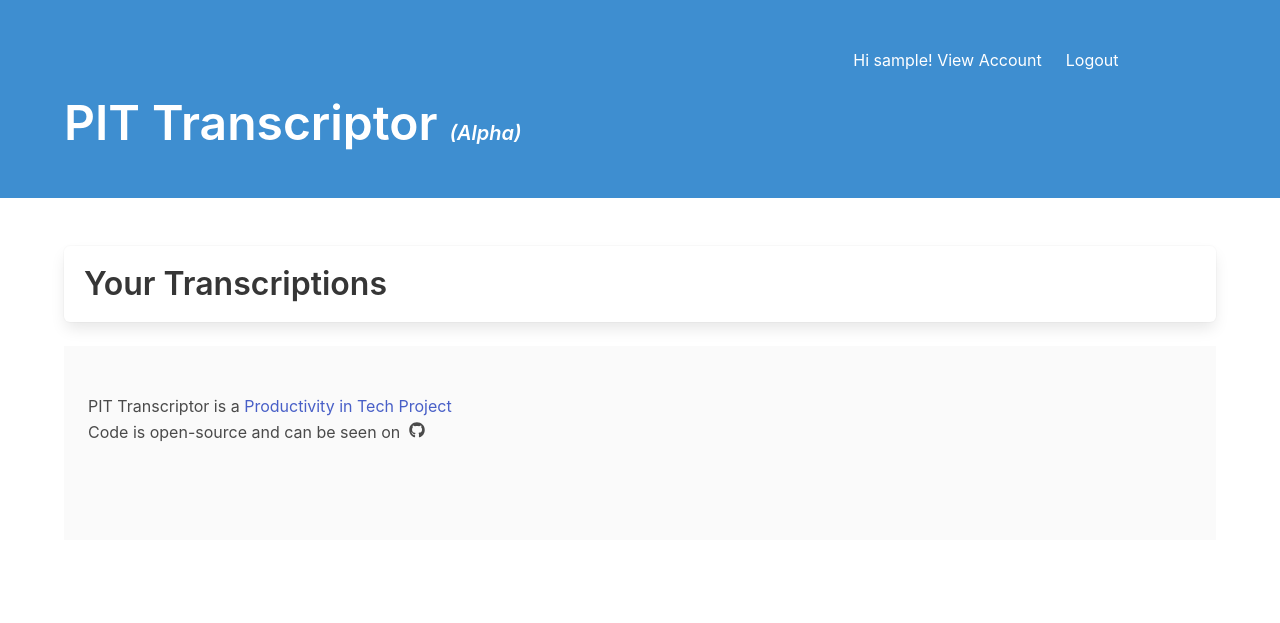
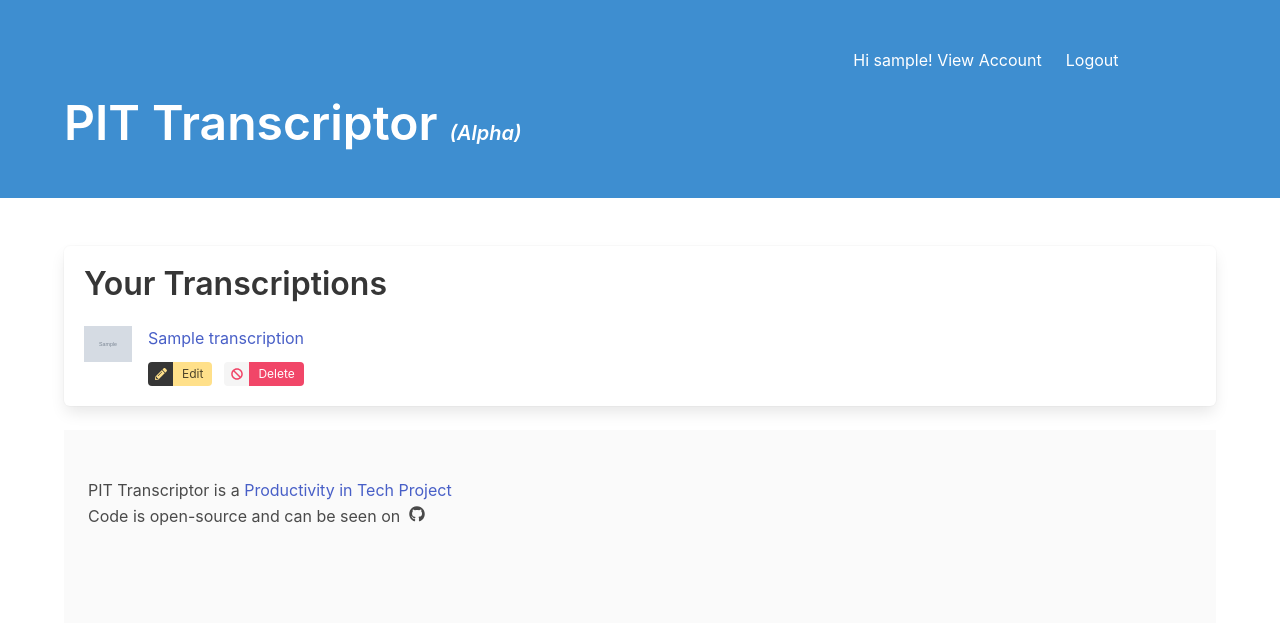
Before and after one commit to productivity-in-tech/pit_transcriptor_django, a Django app: page /transcription/list/ in a window 1280 px wide. Shown: the top 623 px of the page. Run offline with Django 3.2, Linux system fonts and the light colour scheme; a user stored in the database is signed in; tables that the repository leaves empty hold one stand-in row (values such as "Sample post"); grey boxes marked "Sample" are stand-in pictures; some libraries are stand-ins or nearby versions.

Commit message:
transcription text download

```diff
--- a/projects/models.py
+++ b/projects/models.py
@@ -71,6 +71,18 @@ class Project(models.Model):
                     })
         return  feed_data_items
 
+    def bulk_replace(self, find_text, replace_text):
+        for transcription in Transcription.objects.filter(project=self):
+            transcription.update_transcription_text(
+                    find_text,
+                    replace_text,
+                    )
+
+class ProjectDictionaryItem(models.Model):
+    project = models.ForeignKey(Project, on_delete=models.CASCADE)
+    find_text = models.CharField(max_length=250)
+    replace_text = models.CharField(max_length=250)
+
 
 class ProjectsFollowing(models.Model):
     project = models.ForeignKey(Project, on_delete=models.CASCADE)
--- a/projects/urls.py
+++ b/projects/urls.py
@@ -43,4 +43,8 @@ urlpatterns = [
             views.UserProjectsFollowedListView.as_view(),
             name='user_project_following',
             ),
+        path('dictionary/list/<int:project_pk>',
+            views.ProjectDictionaryListView.as_view(),
+            name='project_dictionary_list',
+            ),
         ]
--- a/templates/projects_list.html
+++ b/templates/projects_list.html
@@ -12,7 +12,9 @@
             {% if project.project_image %}
               <div class="card-image">
                 <figure class="image is-1x1">
-                  <img src="{{project.project_image.url}}">
+                  <a class="has-text-dark" href="{% url 'project_detail' project.pk %}">
+                    <img src="{{project.project_image.url}}">
+                  </a>
                 </figure>
             </div>
             {% endif %}
--- a/templates/quick_actions.html
+++ b/templates/quick_actions.html
@@ -18,7 +18,7 @@
                 </a>
                 <a
                   class="tag is-warning is-light"
-                  href="{% url 'user_transcription_list'">
+                  href="{% url 'user_transcription_list' %}">
                   Manage
                 </a>
               </span>
--- a/transcriptions/models.py
+++ b/transcriptions/models.py
@@ -1,3 +1,4 @@
+import re
 from django.conf import settings
 from django.utils import timezone
 from django.db import models
@@ -113,8 +114,20 @@ class Transcription(models.Model):
         return transcription_text
 
 
+    def update_transcription_text(self, find_text, replace_text):
+        new_text = re.sub(
+            find_text,
+            replace_text,
+            self.transcription_text,
+            flags=re.IGNORECASE,
+            )
+        self.transcription_text = new_text
+
+
+
     def __str__(self):
         return self.name
+
 
 
 class TranscriptionEdit(models.Model):
--- a/transcriptions/templates/list.html
+++ b/transcriptions/templates/list.html
@@ -6,7 +6,54 @@
      <div class="box">
        <h1 class="title is-3"> Your Transcriptions</h1>
        {% for transcription in object_list %}
-       {{transcription}}
+
+       <div class="media">
+         {% if transcription.project.project_image %}
+         <div class="media-left">
+           <figure class="image is-48x48">
+             <img src="{{transcription.project.project_image.url}}">
+           </figure>
+         </div>
+         {% endif %}
+         <div class="media-content">
+           <div class="content">
+             <a href="{% url 'transcription_detail' transcription.pk %}">
+               {{transcription}}
+             </a>
+           </div>
+
+           <div class="level is-mobile">
+             <div class="level-left">
+               <div class="level-item">
+                 <div class="tags has-addons">
+                   <div class="tag is-dark">
+                     <span class="icon is-small has-text-warning">
+                   <icon class="fas fa-pencil-alt">
+                   </icon>
+                 </span>
+                   </div>
+                   <div class="tag is-warning">
+                     Edit
+                   </div>
+                   </div>
+               </div>
+                 <div class="level-item">
+                   <div class="tags has-addons">
+                     <div class="tag">
+                       <span class="icon is-small has-text-danger">
+                         <icon class="fas fa-ban">
+                         </icon>
+                       </span>
+                     </div>
+                     <div class="tag is-danger">
+                       Delete
+                     </div>
+                   </div>
+                 </div>
+              </div>
+             </div>
+           </div>
+       </div>
        {% endfor %}
      </div>
  {% endblock %}
--- a/transcriptions/templates/transcriptions/detail.html
+++ b/transcriptions/templates/transcriptions/detail.html
@@ -27,6 +27,11 @@
 
   <section class="section">
     <h1 class="title is-5"> Transcription Text
+      <span class="icon">
+        <a href="{% url 'download_transcription' object.pk %}">
+        <icon class="fas fa-download has-text-link"></icon>
+        </a>
+      </span>
       {% if user == object.owner %}
       <a class="tag is-light has-text-link"
       href="{% url 'transcription_mod_approve_text' object.pk %}">
--- a/transcriptions/urls.py
+++ b/transcriptions/urls.py
@@ -44,4 +44,7 @@ urlpatterns = [
             'bulk-replace/<int:pk>',
             views.bulk_replace,
             name='transcription_bulk_replace_text'),
+        path('download/<int:pk>',
+            views.download_transcription_text,
+            name='download_transcription')
         ]
--- a/transcriptions/views.py
+++ b/transcriptions/views.py
@@ -1,5 +1,6 @@
 import re
 
+from django.http import HttpResponse
 from django.contrib.auth import get_user_model
 from django.contrib.auth.mixins import LoginRequiredMixin
 from django.contrib.auth.models import User
@@ -32,7 +33,7 @@ class UserTranscriptionListView(LoginRequiredMixin, ListView):
     template_name = 'list.html'
 
     def get_queryset(self):
-        pass
+        return Transcription.objects.filter(owner=self.request.user)
 
 
 
@@ -157,14 +158,10 @@ class TranscriptionTextModeratedApprovalView(LoginRequiredMixin, UpdateView):
 
 @require_http_methods(["POST"])
 def bulk_replace(request, pk):
-    starting_text = Transcription.objects.get(pk=pk).transcription_text
-    new_text = re.sub(
-            request.POST['search-for'],
-            request.POST['replace-with'],
-            starting_text,
-            flags=re.IGNORECASE,
+    return Transcription.objects.get(pk=pk).update_transcription_text(
+            find_text=request.POST['search-for'],
+            replace_text=request.POST['replace-with'],
             )
-    Transcription.objects.filter(pk=pk).update(transcription_text=new_text)
     return redirect('transcription_detail', pk=pk)
 
 
@@ -173,3 +170,12 @@ def start_transcription(request, pk):
     Transcription.objects.get(pk=pk).start_transcription()
     Transcription.objects.filter(pk=pk).update(status='in_progress')
     return redirect('transcription_detail', pk=pk)
+
+
+def download_transcription_text(request, pk):
+    transcription = Transcription.objects.get(pk=pk)
+    content = transcription.transcription_text
+    content_disposition = f'attachment; filename={transcription.name}.txt'
+    response = HttpResponse(content, content_type='text/plain')
+    response['Content-Disposition'] = content_disposition
+    return response
```
Also changed, not shown: projects/templates/projects/dictionary_list.html (added, +52 -0 lines), projects/templates/projects/dictionary_update.html (added, +40 -0 lines), projects/templates/projects/update.html (+27 -5 lines), projects/views.py (+13 -3 lines), projects/migrations/0016_projectdictionaryitem.py (added).
